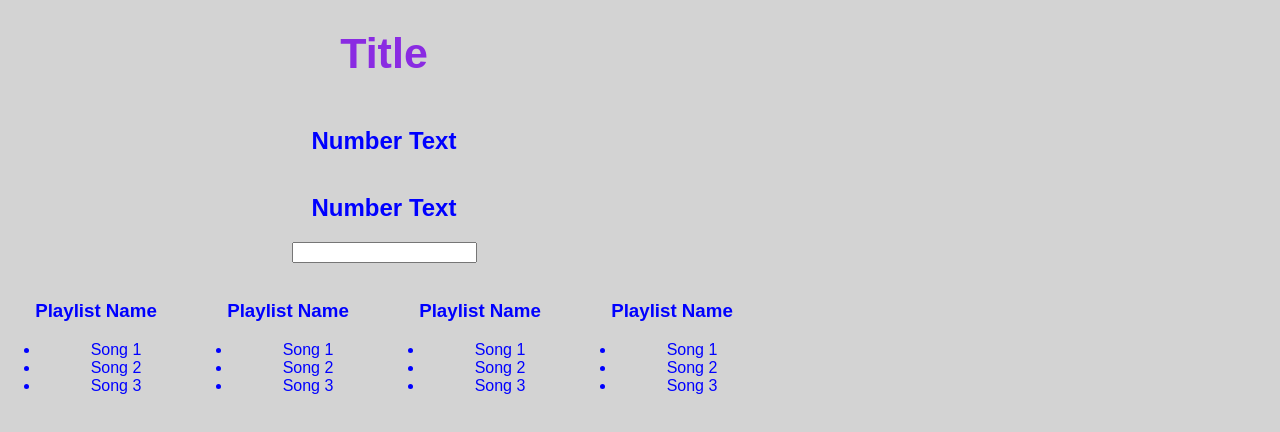
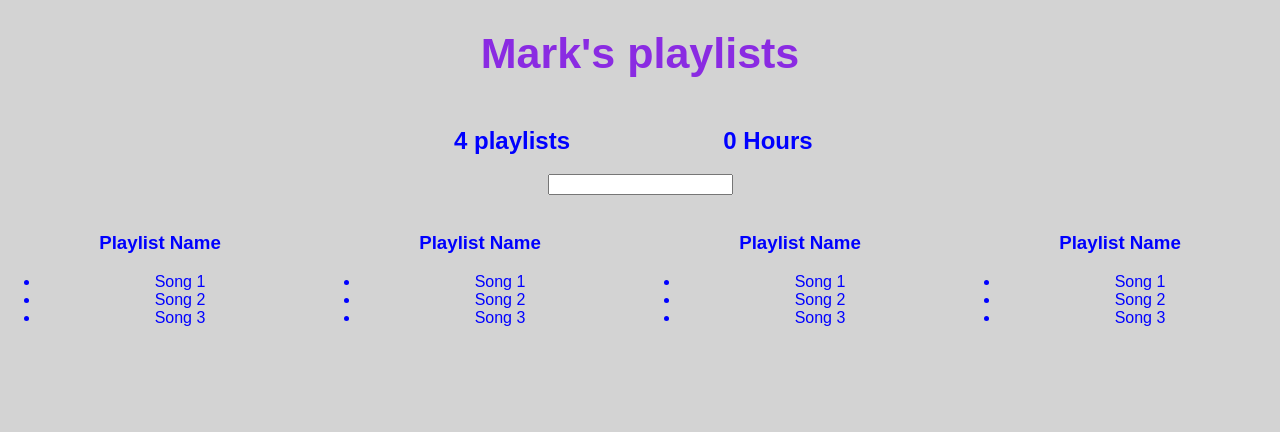
Before and after one commit to mtiahrt/better-playlists, a React (Create React App) app: page / in a window 1280 px wide. Shown: the top 432 px of the page. Built offline with nearby package versions, Linux system fonts and the light colour scheme.

Commit message:
added new component, added data to display for hours and refactored

```diff
--- a/src/App.js
+++ b/src/App.js
@@ -3,17 +3,72 @@ import './App.css';
 
 let defaultStyle = {
   color: 'blue',
-  width: "60%"
+  width: "20%"
 }
-class Aggregate extends Component {
+let fakeServerData= {
+  user: {
+    name: 'Mark',
+    userid: 'mtiahrt',
+    playlists: [
+      {
+        name: 'Sleepy time songs',
+        songs: [
+          {name:'Bobono', duration: 3},
+          {name:'Jar of flys', duration: 1},
+          {name:'Wishlist', duration: 2}
+        ]
+      },
+      {
+        name: 'Headbanging!!!',
+        songs: [
+          {name: 'Fade to Black', duration: 4},
+          {name: 'Slave to the Grind', duration: 1},
+          {name: 'Breaking Stuff', duration: 3}
+        ]
+
+      },
+      {
+        name: 'Hip pop',
+        songs: [
+          {name: 'Hit me one more time', duration: 2},
+          {name: 'Flo ridder', duration: 3},
+          {name: 'gennie in a bottle', duration: 1}
+        ]
+      },
+      {
+        name: 'High List',
+        songs: [
+          {name: 'Big Bang', duration: 2},
+          {name: 'Showplay', duration: 4},
+          {name: 'My Time', duration: 2}
+        ]
+      }
+    ]
+  }
+};
+class PlaylistCounter extends Component {
   render(){
     return(
       <div style={{...defaultStyle, display: 'inline-block'}}>
-        <h2>Number Text</h2>
+        <h2>{this.props.playlists.length} playlists
+        </h2>
       </div>
     );
   }
 }
+
+class HoursCounter extends Component {
+  render(){
+    let totalDuration = 0;
+    return(
+      <div style={{...defaultStyle, display: 'inline-block'}}>
+        <h2>{totalDuration} Hours
+        </h2>
+      </div>
+    );
+  }
+}
+
 
 class Filter extends Component {
   render() {
@@ -42,18 +97,32 @@ class Playlist extends Component {
   }
 }
 class App extends Component {
+  constructor(){
+    super();
+    this.state = {serverData: {}};
+  }
+
+  componentDidMount() {
+    setTimeout(() => {
+      this.setState({serverData: fakeServerData})
+    }, 2000);
+  }
+
   render() {
-    let name = 'Mark Tiahrt and Tiffany Tiahrt'
     return (
-      <div style={defaultStyle} className="App">
-        <h1>Title</h1>
-        <Aggregate/>
-        <Aggregate/>
-        <Filter/>
-        <Playlist/>
-        <Playlist/>
-        <Playlist/>
-        <Playlist/>
+      <div className="App">
+        {this.state.serverData.user ?
+          <div>
+            <h1>{this.state.serverData.user.name}'s playlists</h1>
+            <PlaylistCounter playlists={this.state.serverData.user.playlists}/>
+            <HoursCounter playlists={this.state.serverData.user.playlists}/>
+            <Filter/>
+            <Playlist/>
+            <Playlist/>
+            <Playlist/>
+            <Playlist/>
+          </div> : <h1>'Loading Your Playlists'</h1>
+        }
       </div>
     );
   }
```
